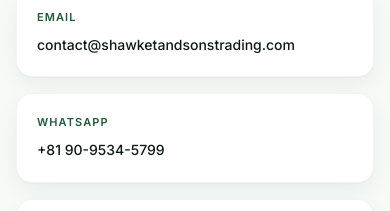
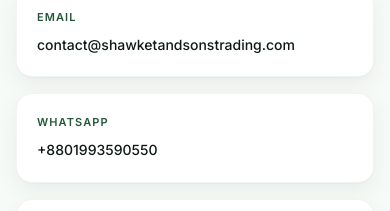
Before and after one commit to sakib-maho/shawket-sons-trading-website, a Next.js app: page / in a window 390 px wide. Shown: the part 7865-8076 px from the top of the page. Built offline with nearby package versions, Linux system fonts and the light colour scheme; no server answers; a web font is replaced by a local one.

Commit message:
fix: update contact and WhatsApp numbers across locales
Set the new Bangladesh number as both phone and WhatsApp in English, Indonesian, and Bangla translations so all contact touchpoints stay consistent.

Made-with: Cursor

```diff
--- a/src/i18n/translations/bn.ts
+++ b/src/i18n/translations/bn.ts
@@ -273,9 +273,9 @@ export const bn: Dictionary = {
       emailLabel: "ইমেইল",
       emailValue: "contact@shawketandsonstrading.com",
       phoneLabel: "ফোন",
-      phoneValue: "+81 90-9534-5799",
+      phoneValue: "+8801993590550",
       whatsappLabel: "হোয়াটসঅ্যাপ",
-      whatsappValue: "+81 90-9534-5799",
+      whatsappValue: "+8801993590550",
       japanOfficeLabel: "জাপান অফিস",
       japanOfficeValue:
         "Cross Restaurant Kamata, 3-13-11 Kamata, Ota-ku, Tokyo 144-0052, Japan",
--- a/src/i18n/translations/en.ts
+++ b/src/i18n/translations/en.ts
@@ -276,9 +276,9 @@ export const en = {
       emailLabel: "Email",
       emailValue: "contact@shawketandsonstrading.com",
       phoneLabel: "Phone",
-      phoneValue: "+81 90-9534-5799",
+      phoneValue: "+8801993590550",
       whatsappLabel: "WhatsApp",
-      whatsappValue: "+81 90-9534-5799",
+      whatsappValue: "+8801993590550",
       japanOfficeLabel: "Japan office",
       japanOfficeValue:
         "Cross Restaurant Kamata, 3-13-11 Kamata, Ota-ku, Tokyo 144-0052, Japan",
--- a/src/i18n/translations/id.ts
+++ b/src/i18n/translations/id.ts
@@ -273,9 +273,9 @@ export const id: Dictionary = {
       emailLabel: "Email",
       emailValue: "contact@shawketandsonstrading.com",
       phoneLabel: "Telepon",
-      phoneValue: "+81 90-9534-5799",
+      phoneValue: "+8801993590550",
       whatsappLabel: "WhatsApp",
-      whatsappValue: "+81 90-9534-5799",
+      whatsappValue: "+8801993590550",
       japanOfficeLabel: "Kantor Jepang",
       japanOfficeValue:
         "Cross Restaurant Kamata, 3-13-11 Kamata, Ota-ku, Tokyo 144-0052, Japan",
```
